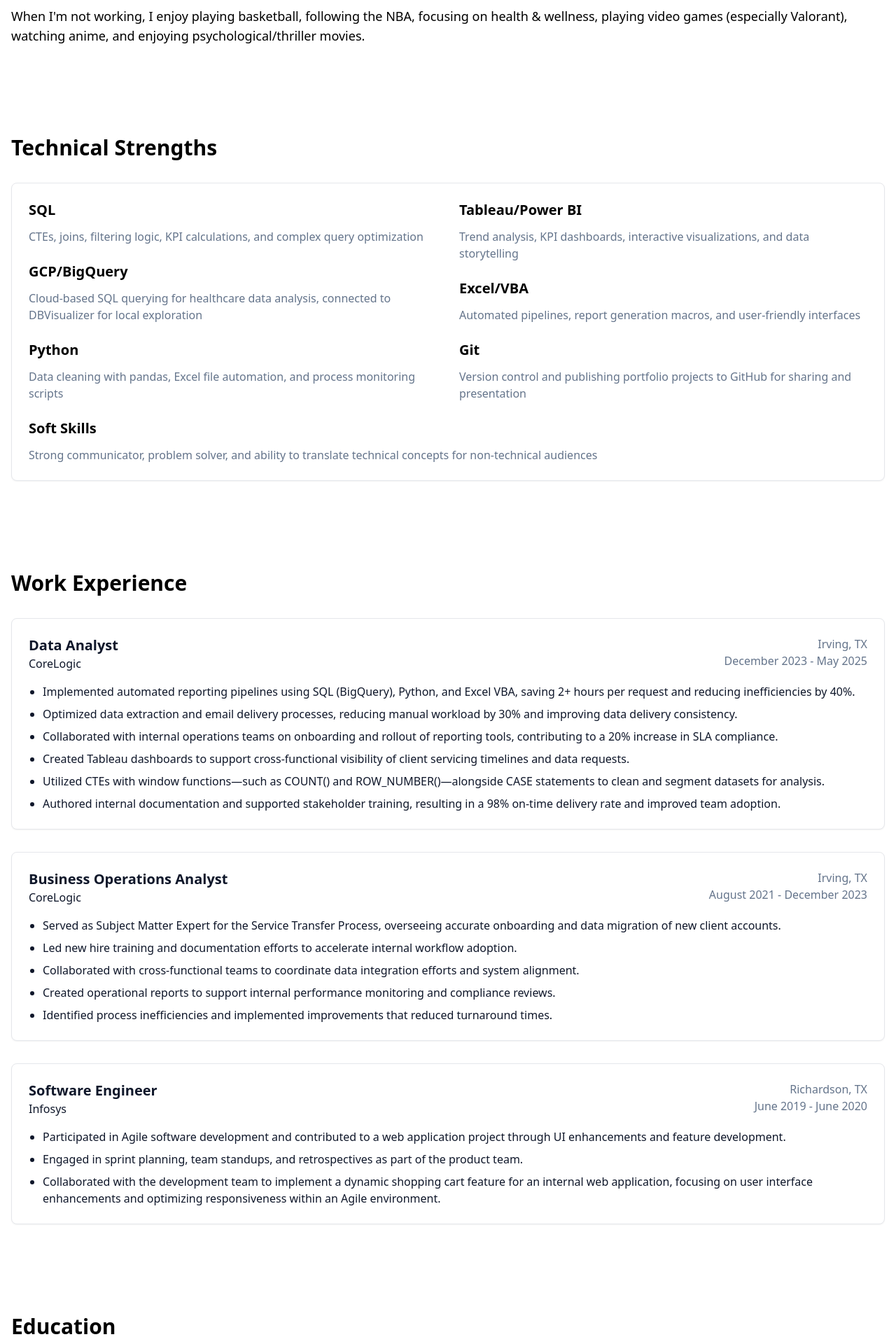
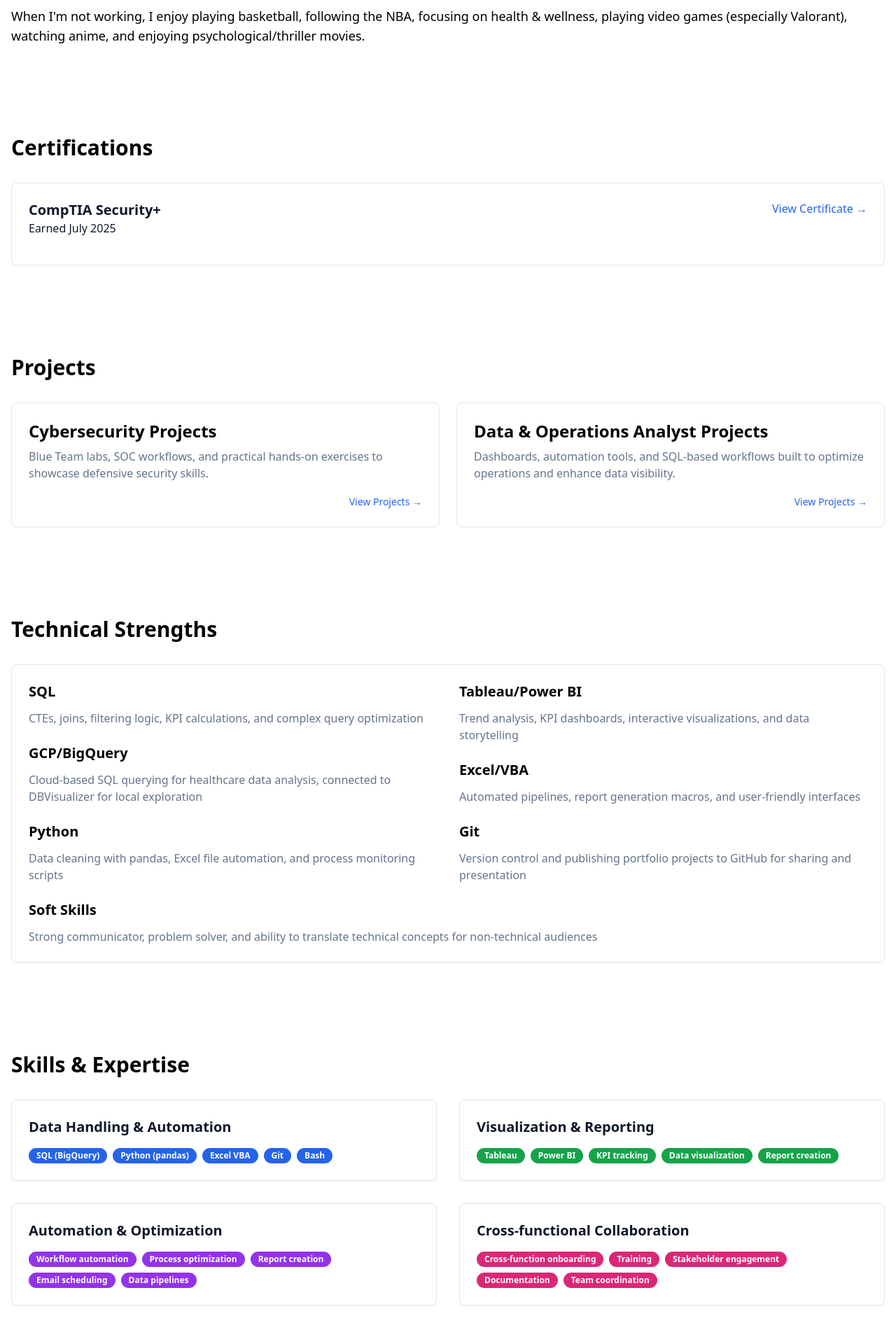
Before and after one commit to donnieevu/Portfolio, a Next.js app in the folder portfolio_webpage/: page / in a window 1280 px wide. Shown: the part 800-2720 px from the top of the page at 70% size. Built offline with nearby package versions, Linux system fonts and the light colour scheme.

Commit message:
adding cybersecurity projects folder, moving all data analyst projects  to its own folder, adding new projects section into main page.tsx

```diff
--- a/portfolio_webpage/app/page.tsx
+++ b/portfolio_webpage/app/page.tsx
@@ -152,6 +152,79 @@ export default function Portfolio() {
           </div>
         </section>
 
+        {/* Certifications Section */}
+        <section id="certifications" className="py-16 scroll-mt-20">
+          <h2 className="text-3xl font-bold mb-8">Certifications</h2>
+          <Card>
+            <CardContent className="p-6">
+              <div className="flex flex-col md:flex-row justify-between mb-4">
+                <div>
+                  <h3 className="text-xl font-bold">CompTIA Security+</h3>
+                  <p className="text-primary">Earned July 2025</p>
+                </div>
+                <div>
+                  <a
+                    href="/images/Donald_Vu_SecurityPlus.pdf"
+                    target="_blank"
+                    rel="noopener noreferrer"
+                    className="text-blue-600 hover:underline text-right"
+                  >
+                    View Certificate →
+                  </a>
+                </div>
+              </div>
+            </CardContent>
+          </Card>
+        </section>
+
+        {/* Projects Section */}
+        <section id="projects" className="py-16 scroll-mt-20">
+          <h2 className="text-3xl font-bold mb-8">Projects</h2>
+          <div className="grid md:grid-cols-2 gap-6">
+            {/* Cybersecurity Projects Card */}
+            <div className="bg-card rounded-lg border shadow-sm p-6 flex flex-col justify-between">
+              <div>
+                <h3 className="text-2xl font-bold mb-2">
+                  Cybersecurity Projects
+                </h3>
+                <p className="text-muted-foreground mb-4">
+                  Blue Team labs, SOC workflows, and practical hands-on
+                  exercises to showcase defensive security skills.
+                </p>
+              </div>
+              <div className="text-right">
+                <Link
+                  href="/projects/cybersecurity-projects"
+                  className="text-sm font-medium text-blue-600 hover:underline"
+                >
+                  View Projects →
+                </Link>
+              </div>
+            </div>
+
+            {/* Data & Operations Analyst Projects Card */}
+            <div className="bg-card rounded-lg border shadow-sm p-6 flex flex-col justify-between">
+              <div>
+                <h3 className="text-2xl font-bold mb-2">
+                  Data & Operations Analyst Projects
+                </h3>
+                <p className="text-muted-foreground mb-4">
+                  Dashboards, automation tools, and SQL-based workflows built to
+                  optimize operations and enhance data visibility.
+                </p>
+              </div>
+              <div className="text-right">
+                <Link
+                  href="/projects/data-analyst-projects"
+                  className="text-sm font-medium text-blue-600 hover:underline"
+                >
+                  View Projects →
+                </Link>
+              </div>
+            </div>
+          </div>
+        </section>
+
         {/* Technical Strengths Section */}
         <section id="technical-strengths" className="py-16 scroll-mt-20">
           <h2 className="text-3xl font-bold mb-8">Technical Strengths</h2>
@@ -213,6 +286,104 @@ export default function Portfolio() {
                 </p>
               </div>
             </div>
+          </div>
+        </section>
+
+        {/* Skills Section */}
+        <section id="skills" className="py-16 scroll-mt-20">
+          <h2 className="text-3xl font-bold mb-8">Skills & Expertise</h2>
+          <div className="grid grid-cols-1 md:grid-cols-2 gap-8">
+            {/* Data Analysis & Querying */}
+            <Card>
+              <CardContent className="pt-6">
+                <h3 className="text-xl font-bold mb-4">
+                  Data Handling & Automation
+                </h3>
+                <div className="flex flex-wrap gap-2">
+                  <Badge className="bg-blue-600 text-white">
+                    SQL (BigQuery)
+                  </Badge>
+                  <Badge className="bg-blue-600 text-white">
+                    Python (pandas)
+                  </Badge>
+                  <Badge className="bg-blue-600 text-white">Excel VBA</Badge>
+                  <Badge className="bg-blue-600 text-white">Git</Badge>
+                  <Badge className="bg-blue-600 text-white">Bash</Badge>
+                </div>
+              </CardContent>
+            </Card>
+
+            {/* Visualization & Reporting */}
+            <Card>
+              <CardContent className="pt-6">
+                <h3 className="text-xl font-bold mb-4">
+                  Visualization & Reporting
+                </h3>
+                <div className="flex flex-wrap gap-2">
+                  <Badge className="bg-green-600 text-white">Tableau</Badge>
+                  <Badge className="bg-green-600 text-white">Power BI</Badge>
+                  <Badge className="bg-green-600 text-white">
+                    KPI tracking
+                  </Badge>
+                  <Badge className="bg-green-600 text-white">
+                    Data visualization
+                  </Badge>
+                  <Badge className="bg-green-600 text-white">
+                    Report creation
+                  </Badge>
+                </div>
+              </CardContent>
+            </Card>
+
+            {/* Automation & Optimization */}
+            <Card>
+              <CardContent className="pt-6">
+                <h3 className="text-xl font-bold mb-4">
+                  Automation & Optimization
+                </h3>
+                <div className="flex flex-wrap gap-2">
+                  <Badge className="bg-purple-600 text-white">
+                    Workflow automation
+                  </Badge>
+                  <Badge className="bg-purple-600 text-white">
+                    Process optimization
+                  </Badge>
+                  <Badge className="bg-purple-600 text-white">
+                    Report creation
+                  </Badge>
+                  <Badge className="bg-purple-600 text-white">
+                    Email scheduling
+                  </Badge>
+                  <Badge className="bg-purple-600 text-white">
+                    Data pipelines
+                  </Badge>
+                </div>
+              </CardContent>
+            </Card>
+
+            {/* Cross-functional Collaboration */}
+            <Card>
+              <CardContent className="pt-6">
+                <h3 className="text-xl font-bold mb-4">
+                  Cross-functional Collaboration
+                </h3>
+                <div className="flex flex-wrap gap-2">
+                  <Badge className="bg-pink-600 text-white">
+                    Cross-function onboarding
+                  </Badge>
+                  <Badge className="bg-pink-600 text-white">Training</Badge>
+                  <Badge className="bg-pink-600 text-white">
+                    Stakeholder engagement
+                  </Badge>
+                  <Badge className="bg-pink-600 text-white">
+                    Documentation
+                  </Badge>
+                  <Badge className="bg-pink-600 text-white">
+                    Team coordination
+                  </Badge>
+                </div>
+              </CardContent>
+            </Card>
           </div>
         </section>
 
@@ -367,210 +538,6 @@ export default function Portfolio() {
           </Card>
         </section>
 
-        {/* Certifications Section */}
-        <section id="certifications" className="py-16 scroll-mt-20">
-          <h2 className="text-3xl font-bold mb-8">Certifications</h2>
-          <Card>
-            <CardContent className="p-6">
-              <div className="flex flex-col md:flex-row justify-between mb-4">
-                <div>
-                  <h3 className="text-xl font-bold">CompTIA Security+</h3>
-                  <p className="text-primary">Earned July 2025</p>
-                </div>
-                <div>
-                  <a
-                    href="/images/Donald_Vu_SecurityPlus.pdf"
-                    target="_blank"
-                    rel="noopener noreferrer"
-                    className="text-blue-600 hover:underline text-right"
-                  >
-                    View Certificate →
-                  </a>
-                </div>
-              </div>
-            </CardContent>
-          </Card>
-        </section>
-
-        {/* Skills Section */}
-        <section id="skills" className="py-16 scroll-mt-20">
-          <h2 className="text-3xl font-bold mb-8">Skills & Expertise</h2>
-          <div className="grid grid-cols-1 md:grid-cols-2 gap-8">
-            {/* Data Analysis & Querying */}
-            <Card>
-              <CardContent className="pt-6">
-                <h3 className="text-xl font-bold mb-4">
-                  Data Handling & Automation
-                </h3>
-                <div className="flex flex-wrap gap-2">
-                  <Badge className="bg-blue-600 text-white">
-                    SQL (BigQuery)
-                  </Badge>
-                  <Badge className="bg-blue-600 text-white">
-                    Python (pandas)
-                  </Badge>
-                  <Badge className="bg-blue-600 text-white">Excel VBA</Badge>
-                  <Badge className="bg-blue-600 text-white">Git</Badge>
-                  <Badge className="bg-blue-600 text-white">Bash</Badge>
-                </div>
-              </CardContent>
-            </Card>
-
-            {/* Visualization & Reporting */}
-            <Card>
-              <CardContent className="pt-6">
-                <h3 className="text-xl font-bold mb-4">
-                  Visualization & Reporting
-                </h3>
-                <div className="flex flex-wrap gap-2">
-                  <Badge className="bg-green-600 text-white">Tableau</Badge>
-                  <Badge className="bg-green-600 text-white">Power BI</Badge>
-                  <Badge className="bg-green-600 text-white">
-                    KPI tracking
-                  </Badge>
-                  <Badge className="bg-green-600 text-white">
-                    Data visualization
-                  </Badge>
-                  <Badge className="bg-green-600 text-white">
-                    Report creation
-                  </Badge>
-                </div>
-              </CardContent>
-            </Card>
-
-            {/* Automation & Optimization */}
-            <Card>
-              <CardContent className="pt-6">
-                <h3 className="text-xl font-bold mb-4">
-                  Automation & Optimization
-                </h3>
-                <div className="flex flex-wrap gap-2">
-                  <Badge className="bg-purple-600 text-white">
-                    Workflow automation
-                  </Badge>
-                  <Badge className="bg-purple-600 text-white">
-                    Process optimization
-                  </Badge>
-                  <Badge className="bg-purple-600 text-white">
-                    Report creation
-                  </Badge>
-                  <Badge className="bg-purple-600 text-white">
-                    Email scheduling
-                  </Badge>
-                  <Badge className="bg-purple-600 text-white">
-                    Data pipelines
-                  </Badge>
-                </div>
-              </CardContent>
-            </Card>
-
-            {/* Cross-functional Collaboration */}
-            <Card>
-              <CardContent className="pt-6">
-                <h3 className="text-xl font-bold mb-4">
-                  Cross-functional Collaboration
-                </h3>
-                <div className="flex flex-wrap gap-2">
-                  <Badge className="bg-pink-600 text-white">
-                    Cross-function onboarding
-                  </Badge>
-                  <Badge className="bg-pink-600 text-white">Training</Badge>
-                  <Badge className="bg-pink-600 text-white">
-                    Stakeholder engagement
-                  </Badge>
-                  <Badge className="bg-pink-600 text-white">
-                    Documentation
-                  </Badge>
-                  <Badge className="bg-pink-600 text-white">
-                    Team coordination
-                  </Badge>
-                </div>
-              </CardContent>
-            </Card>
-          </div>
-        </section>
-
-        {/* Projects Section */}
-        <section id="projects" className="py-16 scroll-mt-20">
-          <h2 className="text-3xl font-bold mb-8">Featured Projects</h2>
-          <div className="space-y-12">
-            <div className="bg-card rounded-lg border shadow-sm overflow-hidden p-6">
-              <h3 className="text-2xl font-bold mb-3">
-                Excel-Macro Automated Reporting Tool
-              </h3>
-              <p className="text-muted-foreground mb-4">
-                End-to-end automation solution that streamlines data cleaning,
-                validation, SQL job execution, and report generation with
-                automated email notifications.
-              </p>
-              <div className="flex justify-center">
-                <div className="mb-4">
-                  <FullscreenProjectImage
-                    src="/images/macro-1-overview.png"
-                    alt="Excel-Macro Overview"
-                  />
-                </div>
-              </div>
-              <Link
-                href="/projects/macro-tool"
-                className="text-sm font-medium text-blue-600 hover:underline"
-              >
-                View Full Project →
-              </Link>
-            </div>
-
-            {/* Consumer Complaint Dashboard */}
-            <div className="bg-card rounded-lg border shadow-sm overflow-hidden p-6">
-              <h3 className="text-2xl font-bold mb-3">
-                Consumer Complaint Dashboard
-              </h3>
-              <p className="text-muted-foreground mb-4">
-                Interactive dashboard that analyzes consumer complaints by
-                agency and category, with normalized metrics to enable fair
-                comparisons regardless of agency size.
-              </p>
-              <div className="flex justify-center">
-                <div className="mb-4">
-                  <FullscreenProjectImage
-                    src="/images/consumerComplaint-1-dashboard-overview.png"
-                    alt="Consumer Complaint Overview"
-                  />
-                </div>
-              </div>
-              <Link
-                href="/projects/consumer-complaints"
-                className="text-sm font-medium text-blue-600 hover:underline"
-              >
-                View Full Project →
-              </Link>
-            </div>
-
-            {/* Healthcare Dashboard */}
-            <div className="bg-card rounded-lg border shadow-sm overflow-hidden p-6">
-              <h3 className="text-2xl font-bold mb-3">Healthcare Dashboard</h3>
-              <p className="text-muted-foreground mb-4">
-                Data visualization project analyzing hospital readmission trends
-                by diagnosis, treatment, and patient demographics to identify
-                high-risk groups and improve care outcomes.
-              </p>
-              <div className="flex justify-center">
-                <div className="mb-4">
-                  <FullscreenProjectImage
-                    src="/images/healthcare-1-overview.png"
-                    alt="Healthcare Dashboard Overview"
-                  />
-                </div>
-              </div>
-              <Link
-                href="/projects/healthcare-dashboard"
-                className="text-sm font-medium text-blue-600 hover:underline"
-              >
-                View Full Project →
-              </Link>
-            </div>
-          </div>
-        </section>
-
         {/* Contact Section */}
         <section id="contact" className="py-16 scroll-mt-20">
           <h2 className="text-3xl font-bold mb-8">Get In Touch</h2>
--- /dev/null
+++ b/portfolio_webpage/app/projects/cybersecurity-projects/page.tsx
@@ -0,0 +1,12 @@
+export default function CybersecurityProjects() {
+  return (
+    <main className="container mx-auto px-4 py-10 md:py-16">
+      <h1 className="text-4xl font-bold mb-10">Cybersecurity Projects</h1>
+      <p className="text-lg text-muted-foreground">
+        This section will showcase defensive security projects, including SOC
+        analyst labs, log analysis, threat detection workflows, and incident
+        response practice — coming soon.
+      </p>
+    </main>
+  );
+}
--- /dev/null
+++ b/portfolio_webpage/app/projects/data-analyst-projects/page.tsx
@@ -0,0 +1,81 @@
+import Link from "next/link";
+import { Card, CardContent } from "@/components/ui/card";
+import FullscreenProjectImage from "@/components/fullscreen-project-image";
+
+export default function DataAnalystProjects() {
+  return (
+    <main className="container mx-auto px-4 py-10 md:py-16">
+      <h1 className="text-4xl font-bold mb-10">
+        Data & Operations Analyst Projects
+      </h1>
+      <div className="space-y-12">
+        {/* Macro Tool */}
+        <Card>
+          <CardContent className="p-6">
+            <h2 className="text-2xl font-bold mb-3">
+              Excel-Macro Automated Reporting Tool
+            </h2>
+            <p className="text-muted-foreground mb-4">
+              Streamlined data cleaning, SQL job execution, and report delivery
+              with automated macros and email scheduling.
+            </p>
+            <FullscreenProjectImage
+              src="/images/macro-1-overview.png"
+              alt="Excel-Macro Overview"
+            />
+            <Link
+              href="/projects/data-analyst-projects/macro-tool"
+              className="text-blue-600 hover:underline"
+            >
+              View Full Project →
+            </Link>
+          </CardContent>
+        </Card>
+
+        {/* Consumer Complaint Dashboard */}
+        <Card>
+          <CardContent className="p-6">
+            <h2 className="text-2xl font-bold mb-3">
+              Consumer Complaint Dashboard
+            </h2>
+            <p className="text-muted-foreground mb-4">
+              Dashboard for analyzing complaints across agencies using
+              normalized metrics for comparison.
+            </p>
+            <FullscreenProjectImage
+              src="/images/consumerComplaint-1-dashboard-overview.png"
+              alt="Consumer Complaint Overview"
+            />
+            <Link
+              href="/projects/data-analyst-projects/consumer-complaints"
+              className="text-blue-600 hover:underline"
+            >
+              View Full Project →
+            </Link>
+          </CardContent>
+        </Card>
+
+        {/* Healthcare Dashboard */}
+        <Card>
+          <CardContent className="p-6">
+            <h2 className="text-2xl font-bold mb-3">Healthcare Dashboard</h2>
+            <p className="text-muted-foreground mb-4">
+              Analyzes readmission trends across diagnosis categories and
+              demographic slices to identify high-risk groups.
+            </p>
+            <FullscreenProjectImage
+              src="/images/healthcare-1-overview.png"
+              alt="Healthcare Dashboard Overview"
+            />
+            <Link
+              href="/projects/data-analyst-projects/healthcare-dashboard"
+              className="text-blue-600 hover:underline"
+            >
+              View Full Project →
+            </Link>
+          </CardContent>
+        </Card>
+      </div>
+    </main>
+  );
+}
```
Also changed, not shown: portfolio_webpage/app/projects/data-analyst-projects/consumer-complaints/page.tsx (renamed from portfolio_webpage/app/projects/consumer-complaints/page.tsx), portfolio_webpage/app/projects/data-analyst-projects/healthcare-dashboard/page.tsx (renamed from portfolio_webpage/app/projects/healthcare-dashboard/page.tsx), portfolio_webpage/app/projects/data-analyst-projects/macro-tool/page.tsx (renamed from portfolio_webpage/app/projects/macro-tool/page.tsx).
